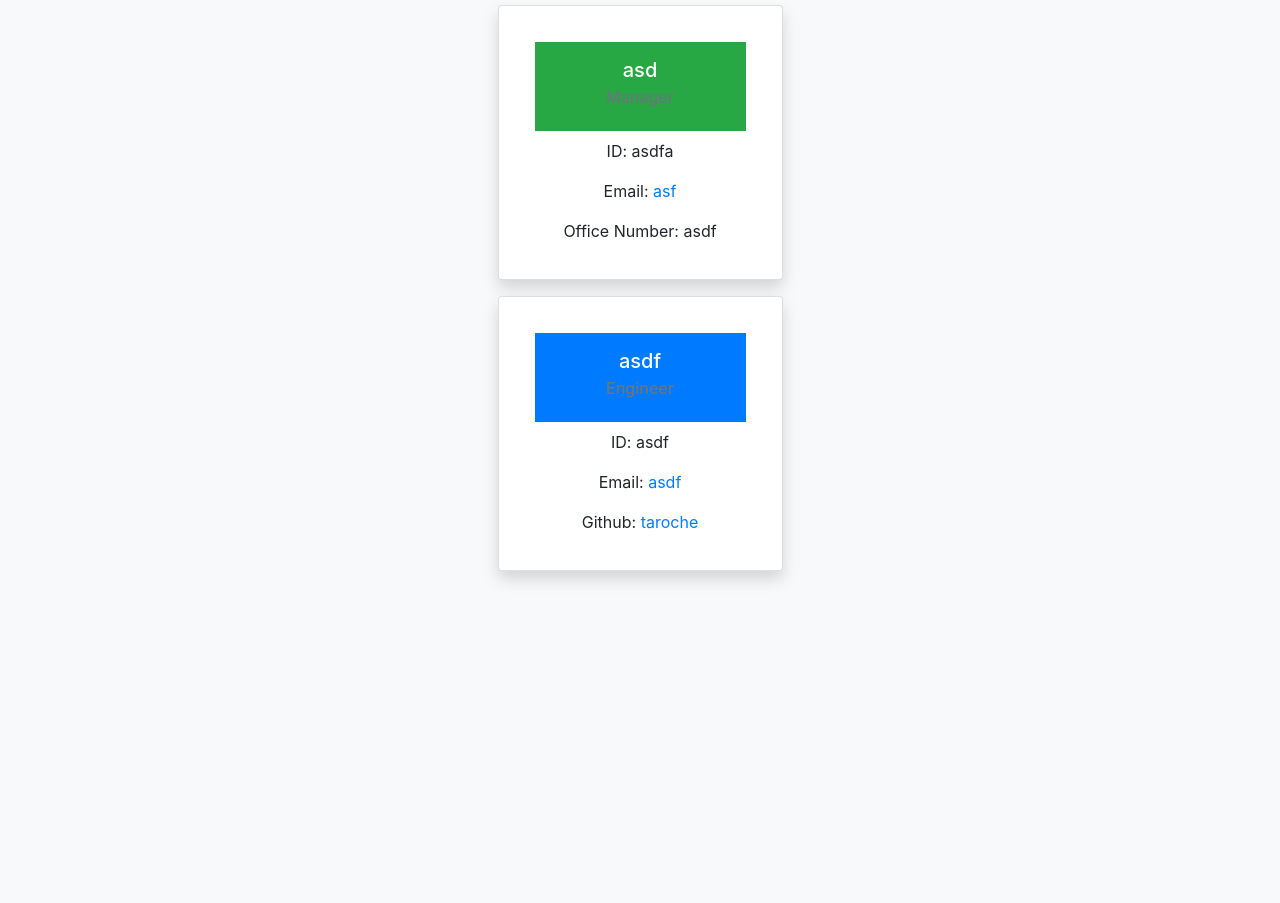
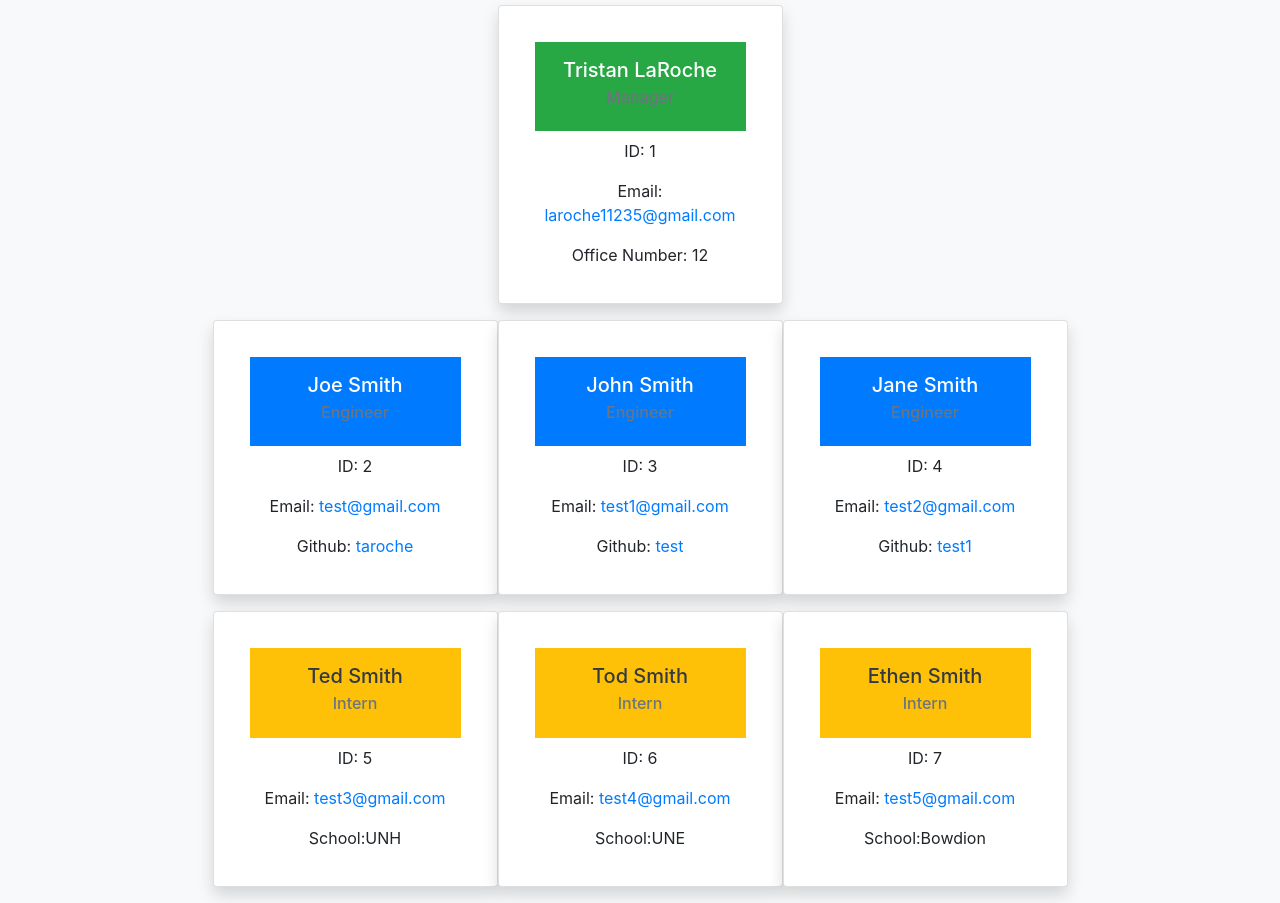
Before and after one commit to taroche/Team-Profile-Generator, a website: page index.html in a window 1280 px wide. Shown: the part 83-986 px from the top of the page. Before the commit the page ends 800 px from the top, so only its background shows below. Drawn offline with nearby package versions, Linux system fonts and the light colour scheme.

Commit message:
new file made with node

```diff
--- a/index.html
+++ b/index.html
@@ -22,12 +22,12 @@
 <div class="card col-md-3 col-5 mb-3 shadow p-3 bg-white rounded">
 <div class="card-body">
     <div class="p-3 mb-2 bg-success text-white">
-        <h5 class="card-title">asd</h5>
+        <h5 class="card-title">Tristan LaRoche</h5>
         <h6 class="card-subtitle mb-2 text-muted">Manager</h6>
     </div>
-    <p class="card-text">ID: asdfa</p>
-    <p class="card-text">Email: <a href="mailto:asf" class="card-link">asf</a></p>
-    <p class="card-text">Office Number: asdf</p>
+    <p class="card-text">ID: 1</p>
+    <p class="card-text">Email: <a href="mailto:laroche11235@gmail.com" class="card-link">laroche11235@gmail.com</a></p>
+    <p class="card-text">Office Number: 12</p>
 </div>
 </div>
 </div>
@@ -35,16 +35,76 @@
 <div class="card col-md-3 col-5 mb-3 shadow p-3 bg-white rounded">
 <div class="card-body">
     <div class="p-3 mb-2 bg-primary text-white">
-        <h5 class="card-title">asdf</h5>
+        <h5 class="card-title">Joe Smith</h5>
         <h6 class="card-subtitle mb-2 text-muted">Engineer</h6>
     </div>
-    <p class="card-text">ID: asdf</p>
-    <p class="card-text">Email: <a href="mailto:asdf" class="card-link">asdf</a></p>
-    <p class="card-text">Github: <a href="https://github.com/taroche" class="card-link">taroche</a></p>
+    <p class="card-text">ID: 2</p>
+    <p class="card-text">Email: <a href="mailto:test@gmail.com" class="card-link">test@gmail.com</a></p>
+    <p class="card-text">Github: <a href="https://github.com/taroche" class="card-link" target="_blank">taroche</a></p>
+</div>
+</div>
+
+<div class="card col-md-3 col-5 mb-3 shadow p-3 bg-white rounded">
+<div class="card-body">
+    <div class="p-3 mb-2 bg-primary text-white">
+        <h5 class="card-title">John Smith</h5>
+        <h6 class="card-subtitle mb-2 text-muted">Engineer</h6>
+    </div>
+    <p class="card-text">ID: 3</p>
+    <p class="card-text">Email: <a href="mailto:test1@gmail.com" class="card-link">test1@gmail.com</a></p>
+    <p class="card-text">Github: <a href="https://github.com/test" class="card-link" target="_blank">test</a></p>
+</div>
+</div>
+
+<div class="card col-md-3 col-5 mb-3 shadow p-3 bg-white rounded">
+<div class="card-body">
+    <div class="p-3 mb-2 bg-primary text-white">
+        <h5 class="card-title">Jane Smith</h5>
+        <h6 class="card-subtitle mb-2 text-muted">Engineer</h6>
+    </div>
+    <p class="card-text">ID: 4</p>
+    <p class="card-text">Email: <a href="mailto:test2@gmail.com" class="card-link">test2@gmail.com</a></p>
+    <p class="card-text">Github: <a href="https://github.com/test1" class="card-link" target="_blank">test1</a></p>
 </div>
 </div>
 </div>
     <div class="row intern justify-content-center">
+            <div class="card col-md-3 col-5 mb-3 shadow p-3 bg-white rounded">
+                <div class="card-body">
+                    <div class="p-3 mb-2 bg-warning text-dark">
+                        <h5 class="card-title">Ted Smith</h5>
+                        <h6 class="card-subtitle mb-2 text-muted">Intern</h6>
+                    </div>
+                    <p class="card-text">ID: 5</p>
+                    <p class="card-text">Email: <a href="mailto:test3@gmail.com" class="card-link">test3@gmail.com</a></p>
+                    <p class="card-text">School:UNH</p>
+                </div>
+            </div>
+
+            <div class="card col-md-3 col-5 mb-3 shadow p-3 bg-white rounded">
+                <div class="card-body">
+                    <div class="p-3 mb-2 bg-warning text-dark">
+                        <h5 class="card-title">Tod Smith</h5>
+                        <h6 class="card-subtitle mb-2 text-muted">Intern</h6>
+                    </div>
+                    <p class="card-text">ID: 6</p>
+                    <p class="card-text">Email: <a href="mailto:test4@gmail.com" class="card-link">test4@gmail.com</a></p>
+                    <p class="card-text">School:UNE</p>
+                </div>
+            </div>
+
+            <div class="card col-md-3 col-5 mb-3 shadow p-3 bg-white rounded">
+                <div class="card-body">
+                    <div class="p-3 mb-2 bg-warning text-dark">
+                        <h5 class="card-title">Ethen Smith</h5>
+                        <h6 class="card-subtitle mb-2 text-muted">Intern</h6>
+                    </div>
+                    <p class="card-text">ID: 7</p>
+                    <p class="card-text">Email: <a href="mailto:test5@gmail.com" class="card-link">test5@gmail.com</a></p>
+                    <p class="card-text">School:Bowdion</p>
+                </div>
+            </div>
+
     </div>
     </main>
     </body>
```
